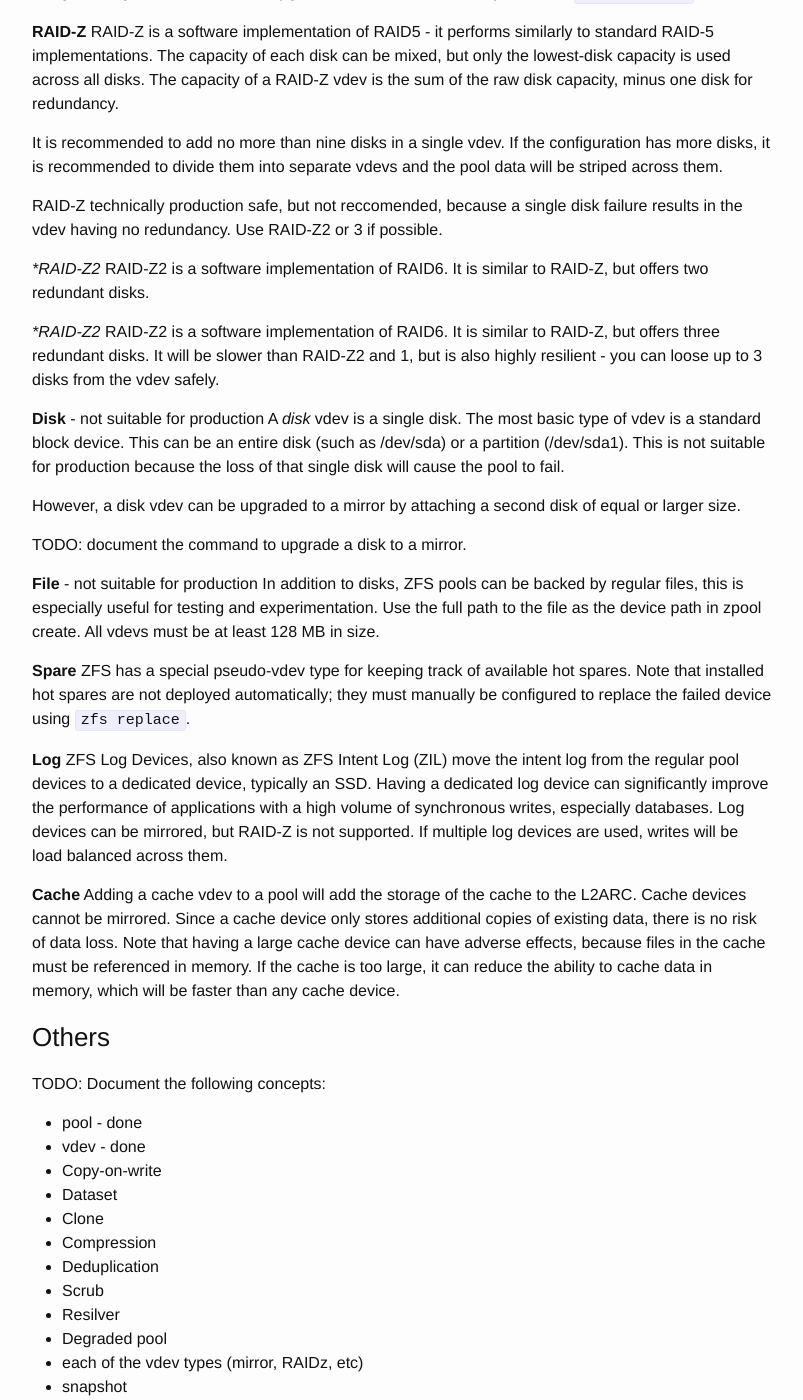
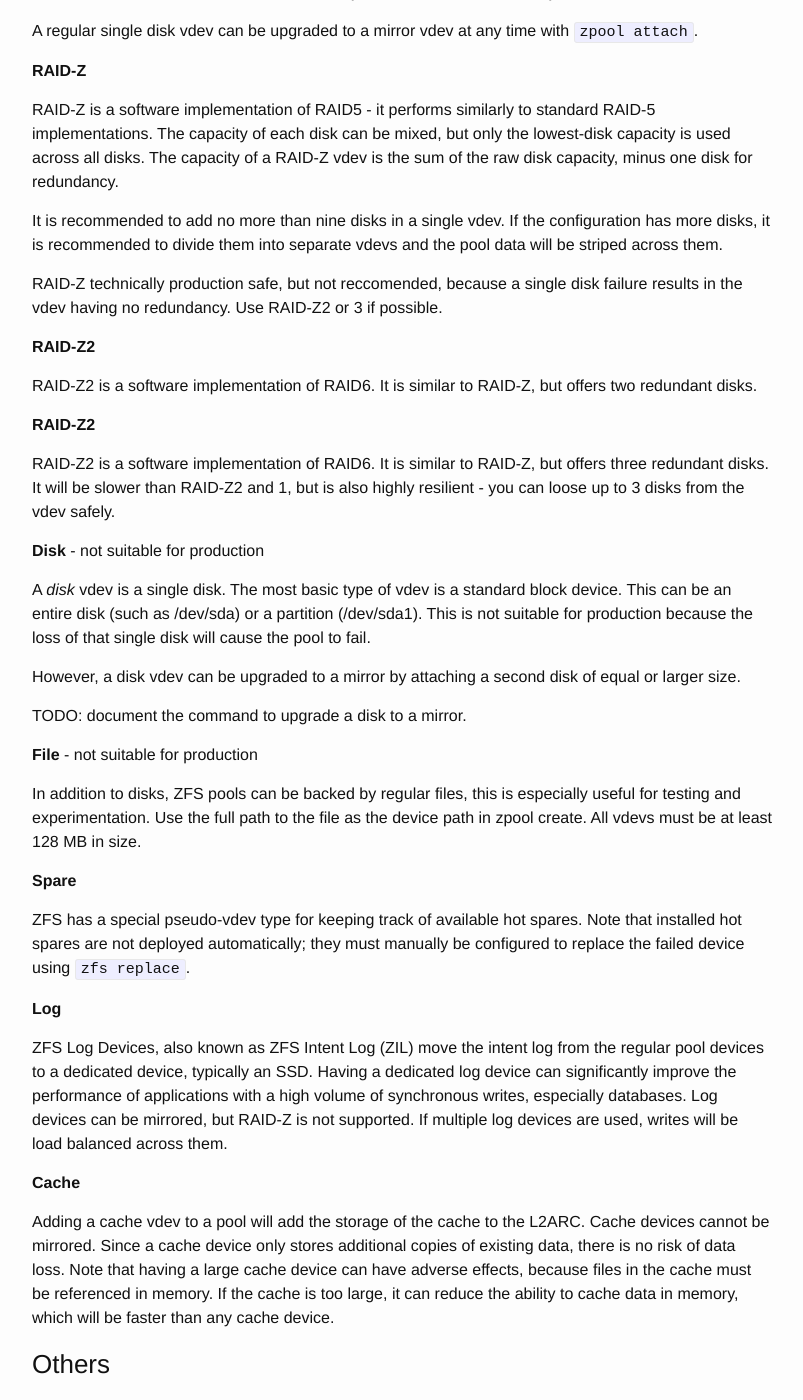
Before and after one commit to benyanke/docs, a Jekyll site: the page built from _posts/2018-10-10-create-pool.markdown, in a window 1280 px wide and 1400 px high, scrolled down 1737 px. Shown: the whole window, without its empty margins (238-1041 px from the left). Built offline with Jekyll 4.4.1, drawn with Linux system fonts in a browser that asks for light colours.

Commit message:
Fixing MD Syntax

```diff
--- a/_posts/2018-10-10-create-pool.markdown
+++ b/_posts/2018-10-10-create-pool.markdown
@@ -57,6 +57,7 @@
 Below is a list of the types of vdevs:
 
 **Mirror**
+
 A mirror is a set of disks containing the same data, and can contain two or more disks.
 
 When creating a mirror, specify the mirror keyword followed by the list of member devices for the mirror. While the devices in the
@@ -69,6 +70,7 @@
 A regular single disk vdev can be upgraded to a mirror vdev at any time with `zpool attach`.
 
 **RAID-Z**
+
 RAID-Z is a software implementation of RAID5 - it performs similarly to standard RAID-5 implementations. The capacity of each disk
 can be mixed, but only the lowest-disk capacity is used across all disks. The capacity of a RAID-Z vdev is the sum of the raw disk
 capacity, minus one disk for redundancy.
@@ -79,14 +81,17 @@
 RAID-Z technically production safe, but not reccomended, because a single disk failure results in the vdev having no redundancy. Use
 RAID-Z2 or 3 if possible.
 
-**RAID-Z2*
+**RAID-Z2**
+
 RAID-Z2 is a software implementation of RAID6. It is similar to RAID-Z, but offers two redundant disks.
 
-**RAID-Z2*
+**RAID-Z2**
+
 RAID-Z2 is a software implementation of RAID6. It is similar to RAID-Z, but offers three redundant disks. It will be slower than
 RAID-Z2 and 1, but is also highly resilient - you can loose up to 3 disks from the vdev safely.
 
 **Disk** - not suitable for production
+
 A *disk* vdev is a single disk. The most basic type of vdev is a standard block device. This can be an entire disk (such as /dev/sda)
 or a partition (/dev/sda1). This is not suitable for production because the loss of that single disk will cause the pool to fail.
 
@@ -95,21 +100,25 @@
 TODO: document the command to upgrade a disk to a mirror.
 
 **File** - not suitable for production
+
 In addition to disks, ZFS pools can be backed by regular files, this is especially useful for testing and experimentation. Use the
 full path to the file as the device path in zpool create. All vdevs must be at least 128 MB in size.
 
 
 **Spare**
+
 ZFS has a special pseudo-vdev type for keeping track of available hot spares. Note that installed hot spares are not deployed
 automatically; they must manually be configured to replace the failed device using `zfs replace`.
 
 **Log**
+
 ZFS Log Devices, also known as ZFS Intent Log (ZIL) move the intent log from the regular pool devices to a dedicated device,
 typically an SSD. Having a dedicated log device can significantly improve the performance of applications with a high volume
 of synchronous writes, especially databases. Log devices can be mirrored, but RAID-Z is not supported. If multiple log
 devices are used, writes will be load balanced across them.
 
 **Cache**
+
 Adding a cache vdev to a pool will add the storage of the cache to the L2ARC. Cache devices cannot be mirrored. Since a cache
 device only stores additional copies of existing data, there is no risk of data loss. Note that having a large cache device
 can have adverse effects, because files in the cache must be referenced in memory. If the cache is too large, it can reduce
```
